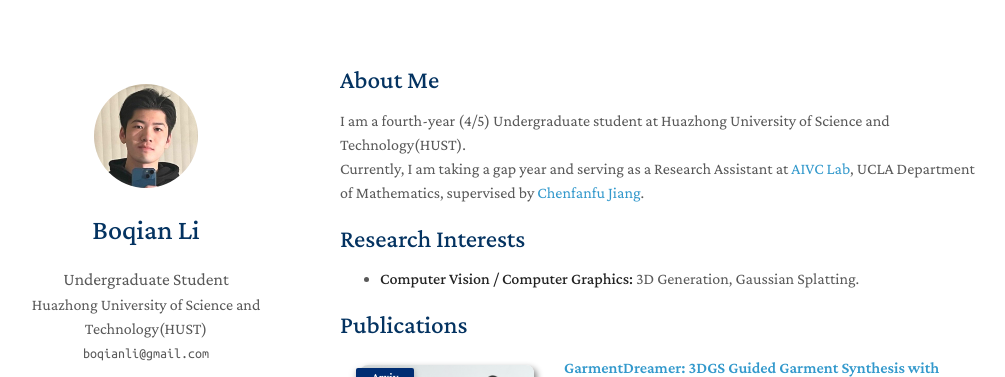
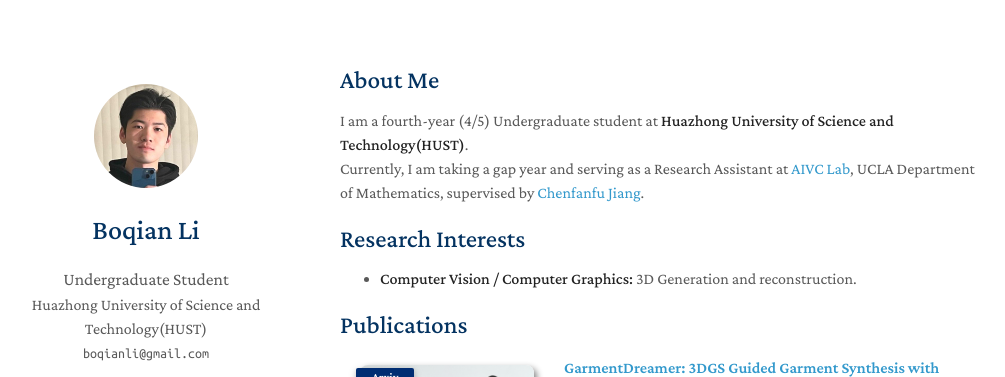
Before and after one commit to boqian-li/boqian-li.github.io, a Jekyll site: the page built from index.md, in a window 1280 px wide. Shown: the top 377 px of the page, without its empty margins (130-1135 px from the left). Built offline with Jekyll 4.4.1, drawn with Linux system fonts in a browser that asks for light colours; nearby versions of some CDN libraries; a style sheet for code colours, icons or effects is not loaded; our own code applies the rules of GitHub Pages for plain Markdown files.

Commit message:
Update index.md

```diff
--- a/index.md
+++ b/index.md
@@ -4,13 +4,13 @@ layout: homepage
 
 ## About Me
 
-I am a fourth-year (4/5) Undergraduate student at Huazhong University of Science and Technology(HUST).
+I am a fourth-year (4/5) Undergraduate student at **Huazhong University of Science and Technology(HUST)**.
 Currently, I am taking a gap year and serving as a Research Assistant at <a href="https://www.math.ucla.edu/aivc/" style="color: light-blue;">AIVC Lab</a>, UCLA Department of Mathematics, supervised by <a href="https://www.math.ucla.edu/~cffjiang/index.html" style="color: light-blue;">Chenfanfu Jiang</a>.
 
 
 ## Research Interests
 
-- **Computer Vision / Computer Graphics:** 3D Generation, Gaussian Splatting.
+- **Computer Vision / Computer Graphics:** 3D Generation and reconstruction.
 
 
 {% include_relative _includes/publications.md %}
```
